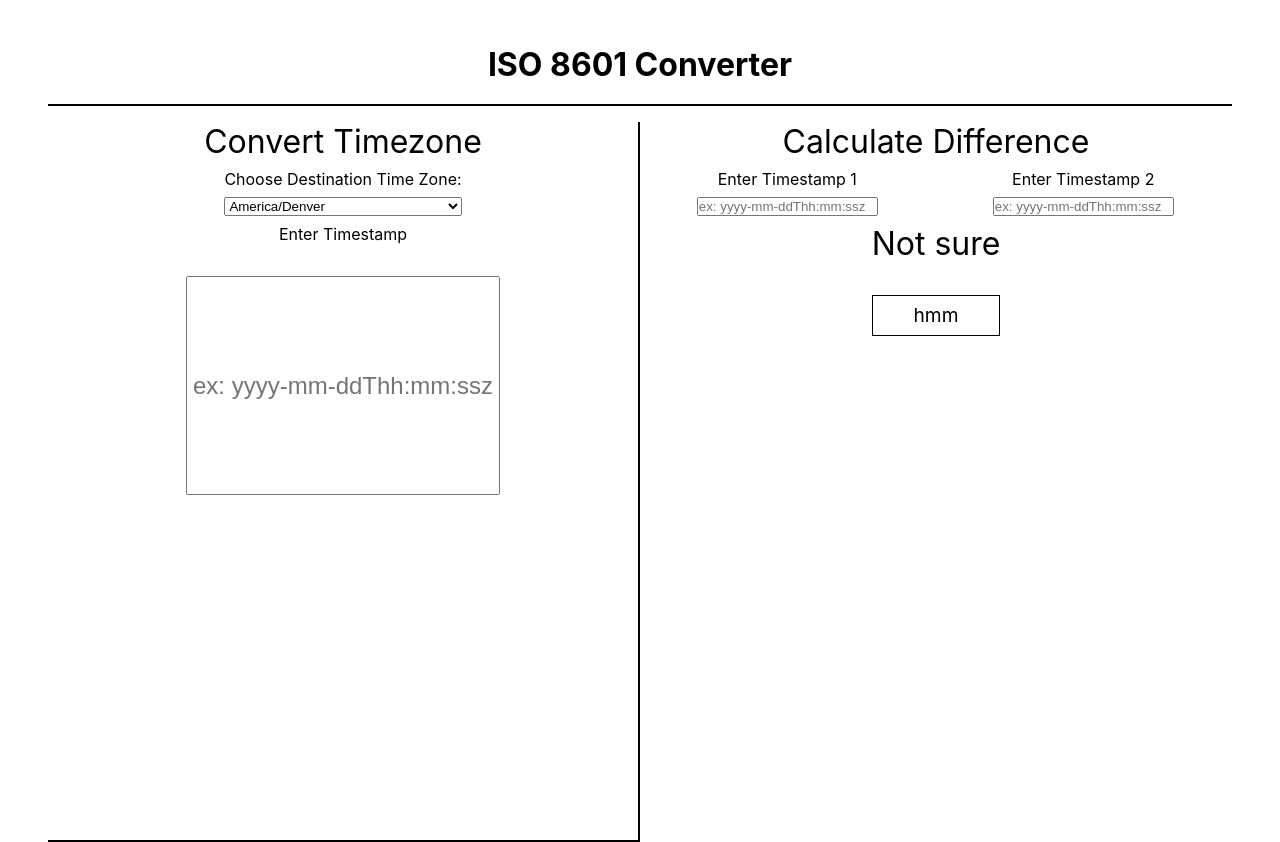
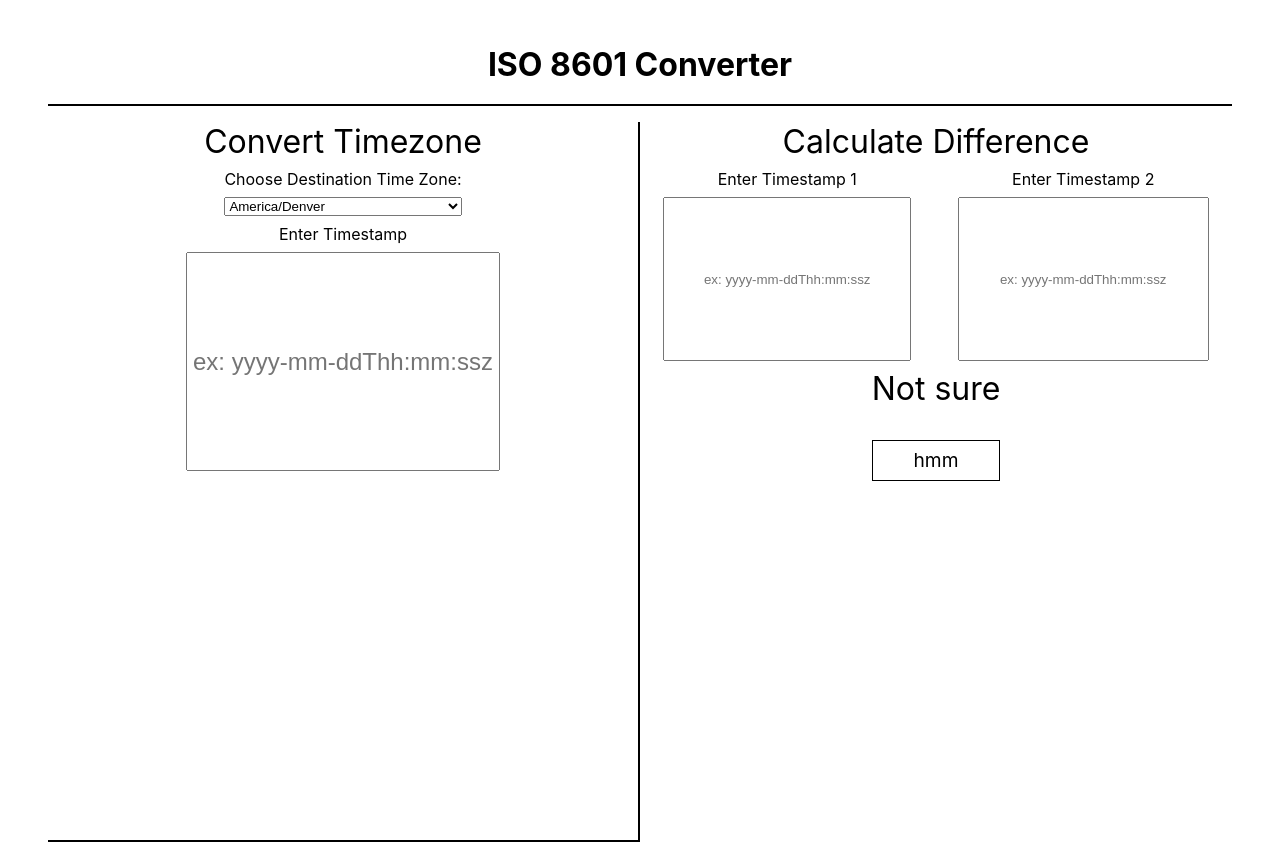
Before and after one commit to tylrs/iso-8601-converter, a React (Create React App) app: page / in a window 1280 px wide. Built offline with nearby package versions, Linux system fonts and the light colour scheme.

Commit message:
Adjust margins and layout of diff input fields

```diff
--- a/src/components/App/App.css
+++ b/src/components/App/App.css
@@ -49,7 +49,7 @@ main {
 .timestamp-input {
     font-size: 1.5rem;
     height: 30%;
-    margin-top: 2rem;
+    margin-top: .5rem;
     text-align: center;
 }
 
@@ -92,6 +92,9 @@ main {
 }
 
 .diff-input-field {
+    height: 10rem;
+    width: 83%;
+    margin-bottom: .5rem;
     margin-top: .5rem;
-    margin-bottom: .5rem;
+    text-align: center;
 }
```
